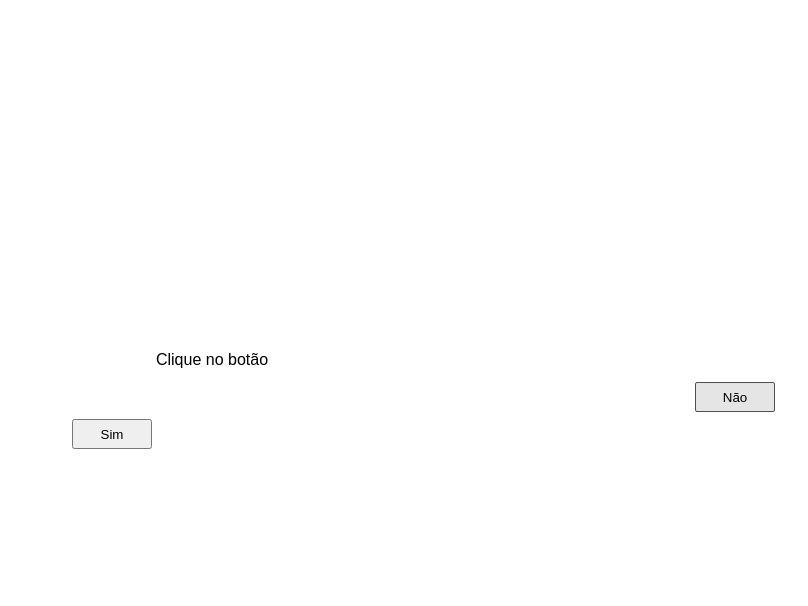
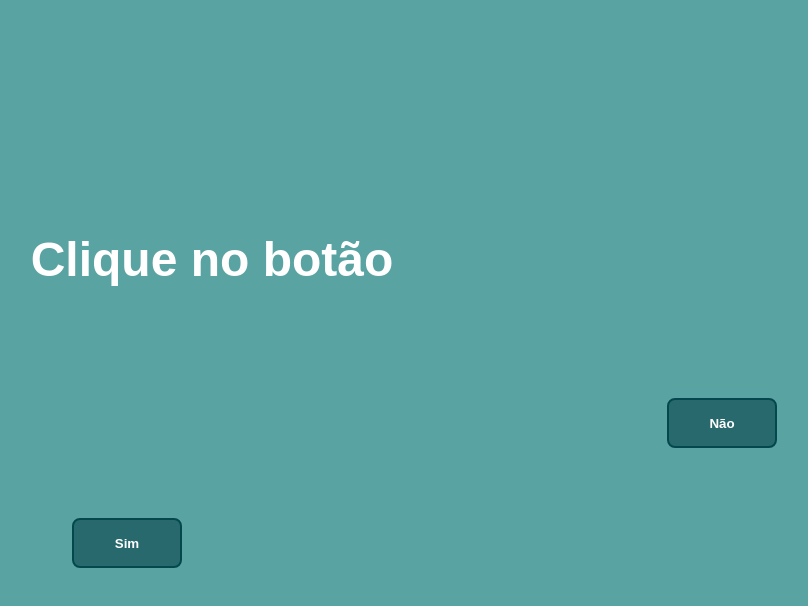
Before and after one commit to joaomatheusm/trabalhos-desenv-web, a plain HTML site: page botao/index.html in a window 1280 px wide. Both pictures are taken after a click on the button "Não". Shown: the whole page, without its empty margins (428-1236 px from the left). Drawn offline with Linux system fonts and the light colour scheme.

Commit message:
botao melhorado

```diff
--- a/botao/index.html
+++ b/botao/index.html
@@ -9,7 +9,7 @@
 </head>
 
 <body>
-    <p>Clique no botão</p>
+    <h1>Clique no botão</h1>
     <div id="buttons">
         <button>Sim</button>
         <button id="no-button">Não</button>
--- a/botao/script.js
+++ b/botao/script.js
@@ -3,7 +3,7 @@
 const btn = document.querySelector('#no-button');
 
 function getButtonWidth() {
-    let buttonWidth = (btn.style.width).split('');
+    let buttonWidth = getComputedStyle(btn).width.split('');
     buttonWidth.splice(-2);
     buttonWidth = Number(buttonWidth.join(''));
 
@@ -11,18 +11,15 @@ function getButtonWidth() {
 }
 
 function getButtonHeight() {
-    let buttonWidth = (btn.style.width).split('');
-    buttonWidth.splice(-2);
-    buttonWidth = Number(buttonWidth.join(''));
+    let buttonHeight = getComputedStyle(btn).height.split('');
+    buttonHeight.splice(-2);
+    buttonHeight = Number(buttonHeight.join(''));
 
-    return buttonWidth;
+    return buttonHeight;
 }
 
-function init() {
-    btn.style.position = 'absolute';
-    btn.style.width = '80px';
-    btn.style.height = '30px';
-}
+console.log(getComputedStyle(btn).height);
+console.log(getButtonWidth());
 
 let windowWidth = innerWidth;
 let windowHeight = innerHeight;
@@ -33,7 +30,7 @@ window.addEventListener('resize', () => {
 });
 
 btn.addEventListener('click', () => {
-    init();
+    btn.style.position = 'absolute';
     btn.style.left = `${Math.floor(Math.random() * (windowWidth - getButtonWidth()))}px`;
     btn.style.top = `${Math.floor(Math.random() * (windowHeight - getButtonHeight()))}px`;
 });
--- a/botao/style.css
+++ b/botao/style.css
@@ -2,6 +2,7 @@
     padding: 0;
     margin: 0;
     font-family: Arial, Helvetica, sans-serif;
+    font-weight: bold;
 }
 
 body {
@@ -9,12 +10,17 @@ body {
     height: 100vh;
     display: flex;
     flex-direction: column;
-    justify-content: center;
+    justify-content: space-evenly;
     align-items: center;
+    background-color: rgb(89, 163, 163);
+}
+
+h1 {
+    color: white;
+    font-size: 3em;
 }
 
 #buttons {
-    margin-top: 50px;
     width: 280px;
     display: flex;
     flex-direction: row;
@@ -22,12 +28,10 @@ body {
 }
 
 button {
-    width: 80px;
-    height: 30px;
+    color: white;
+    background-color: rgb(40, 105, 109);
+    width: 110px;
+    height: 50px;
+    border: solid rgb(4, 72, 78) 2px;
+    border-radius: 8px;
 }
-
-#no-button {
-    background-color: #E5E5E5;
-    border: solid #4F4F4F 1px;
-    border-radius: 2px;
-}
```
